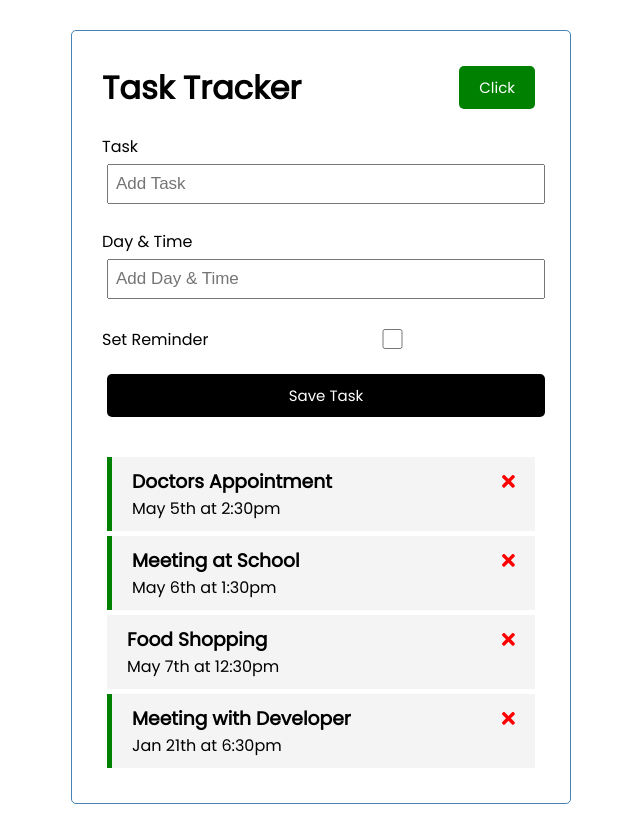
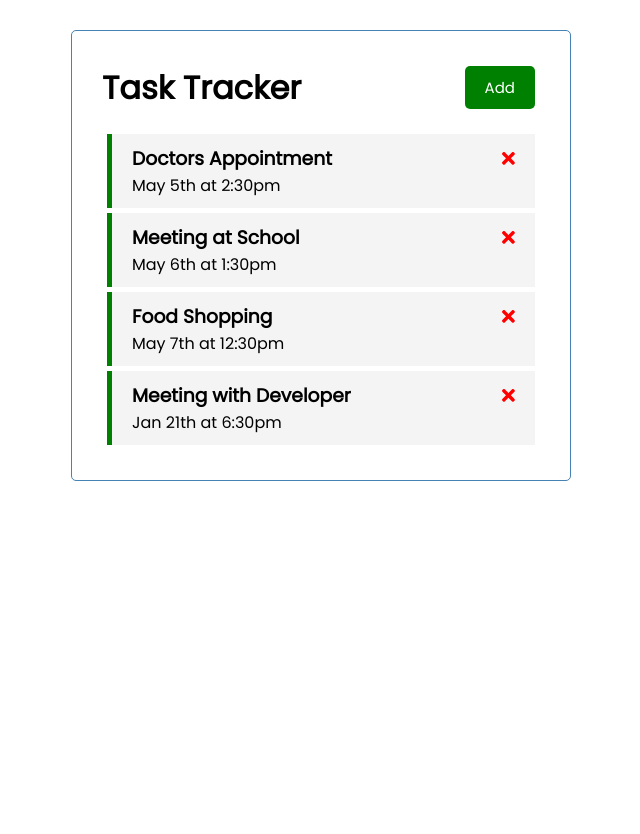
Before and after one commit to chamathamarasinghe96/Task-Tracker, an Angular app: page / in a window 1280 px wide. Shown: the whole page, without its empty margins (319-959 px from the left). After the commit the page ends 800 px from the top, so only its background shows below. Built offline with nearby package versions, Linux system fonts and the light colour scheme; data requests are answered from the project's data file.

Commit message:
Implement UiService and toggleAddTask

```diff
--- a/db.json
+++ b/db.json
@@ -16,7 +16,7 @@
       "id": 3,
       "text": "Food Shopping",
       "day": "May 7th at 12:30pm",
-      "reminder": false
+      "reminder": true
     },
     {
       "id": 4,
--- a/src/app/components/add-task/add-task.component.html
+++ b/src/app/components/add-task/add-task.component.html
@@ -1,4 +1,4 @@
-<form class="add-form" (ngSubmit)="onSubmit()">
+<form *ngIf="showAddTask" class="add-form" (ngSubmit)="onSubmit()">
   <div class="form-control">
     <label for="task">Task</label>
     <input
--- a/src/app/components/add-task/add-task.component.ts
+++ b/src/app/components/add-task/add-task.component.ts
@@ -1,5 +1,7 @@
 import { Component, OnInit, Output, EventEmitter } from '@angular/core';
 import { Task } from '../../Task';
+import { Subscription } from 'rxjs';
+import { UiService } from '../../services/ui.service';
 
 @Component({
   selector: 'app-add-task',
@@ -10,10 +12,16 @@
   text!: string;
   day!: string;
   reminder: boolean = false;
+  showAddTask: boolean = false;
+  subscription: Subscription;
 
   @Output() onAddNewTask: EventEmitter<Task> = new EventEmitter();
 
-  constructor() {}
+  constructor(private uiService: UiService) {
+    this.subscription = this.uiService.onToggle().subscribe((value) => {
+      this.showAddTask = value;
+    });
+  }
 
   ngOnInit(): void {}
 
--- a/src/app/components/header/header.component.html
+++ b/src/app/components/header/header.component.html
@@ -1,4 +1,8 @@
 <header>
-    <h1>{{title}}</h1>
-    <app-button color="green" text="Click" (btnClick)="toggleAddTask()"></app-button>
+  <h1>{{ title }}</h1>
+  <app-button
+    color="{{ showAddTask ? 'red' : 'green' }}"
+    text="{{ showAddTask ? 'Close' : 'Add' }}"
+    (btnClick)="toggleAddTask()"
+  ></app-button>
 </header>
--- a/src/app/components/header/header.component.ts
+++ b/src/app/components/header/header.component.ts
@@ -1,19 +1,26 @@
 import { Component, OnInit } from '@angular/core';
+import { UiService } from '../../services/ui.service';
+import { Subscription } from 'rxjs';
 
 @Component({
   selector: 'app-header',
   templateUrl: './header.component.html',
-  styleUrls: ['./header.component.css']
+  styleUrls: ['./header.component.css'],
 })
 export class HeaderComponent implements OnInit {
   title: String = 'Task Tracker';
-  constructor() { }
+  showAddTask: boolean = false;
+  subscription!: Subscription;
 
-  ngOnInit(): void {
+  constructor(private uiService: UiService) {
+    this.subscription = this.uiService.onToggle().subscribe((value) => {
+      this.showAddTask = value;
+    });
   }
 
-  toggleAddTask(){
-    console.log("Toggle")
+  ngOnInit(): void {}
+
+  toggleAddTask() {
+    this.uiService.toggleAddTask();
   }
-
 }
--- /dev/null
+++ b/src/app/services/ui.service.ts
@@ -0,0 +1,21 @@
+import { Injectable } from '@angular/core';
+import { Observable, Subject } from 'rxjs';
+
+@Injectable({
+  providedIn: 'root',
+})
+export class UiService {
+  private showAddTask: boolean = false;
+  private subject = new Subject<any>();
+
+  constructor() {}
+
+  toggleAddTask(): void {
+    this.showAddTask = !this.showAddTask;
+    this.subject.next(this.showAddTask);
+  }
+
+  onToggle(): Observable<any> {
+    return this.subject.asObservable();
+  }
+}
```
Also changed, not shown: 1 other file (tests, documents, lock files or other folders).
